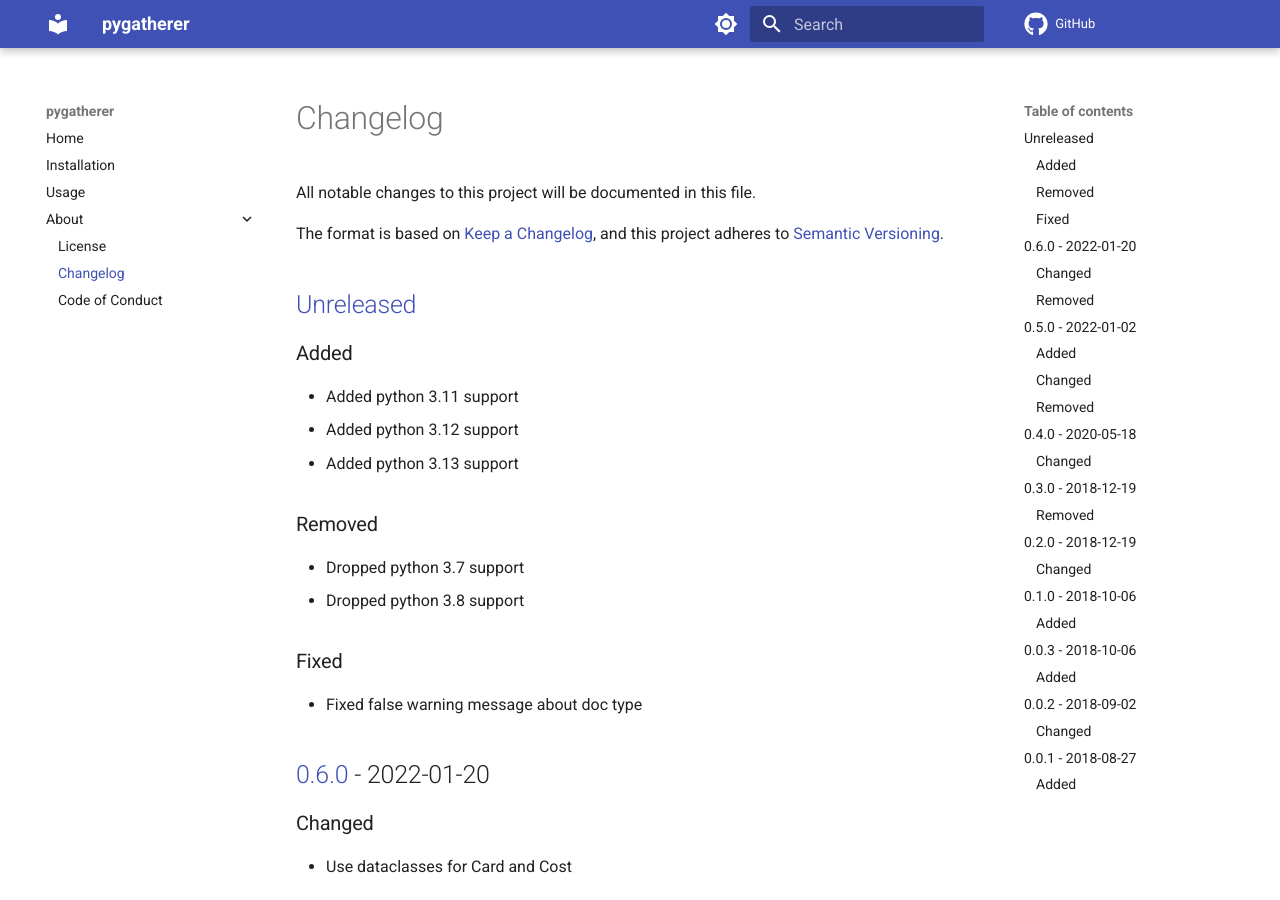
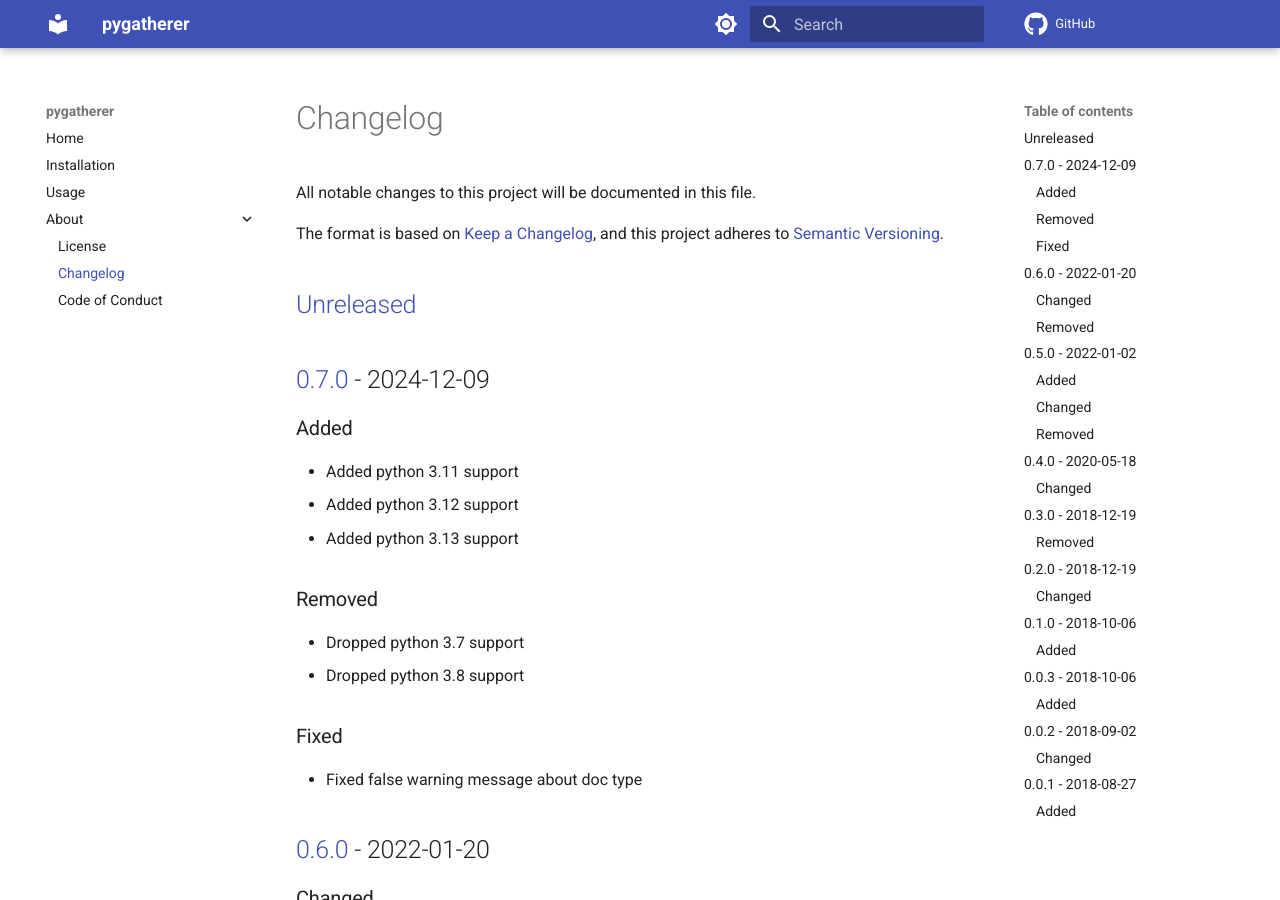
Before and after one commit to spapanik/pygatherer, an MkDocs documentation site: the page built from docs/CHANGELOG.md, in a window 1280 px wide and 900 px high. Built offline with MkDocs 1.6.1 and Material for MkDocs 9.7.7, drawn with Linux system fonts in a browser that asks for light colours; comment, search, counter and statistics services are not loaded.

Commit message:
🔖 Bump version

```diff
--- a/docs/CHANGELOG.md
+++ b/docs/CHANGELOG.md
@@ -5,6 +5,8 @@
 The format is based on [Keep a Changelog], and this project adheres to [Semantic Versioning].
 
 ## [Unreleased]
+
+## [0.7.0] - 2024-12-09
 
 ### Added
 
@@ -93,7 +95,8 @@
 
 [Keep a Changelog]: https://keepachangelog.com/en/1.0.0/
 [Semantic Versioning]: https://semver.org/spec/v2.0.0.html
-[Unreleased]: https://github.com/spapanik/pygatherer/compare/v0.6.0...master
+[Unreleased]: https://github.com/spapanik/pygatherer/compare/v0.7.0...master
+[0.7.0]: https://github.com/spapanik/pygatherer/compare/v0.6.0...v0.7.0
 [0.6.0]: https://github.com/spapanik/pygatherer/compare/v0.5.0...v0.6.0
 [0.5.0]: https://github.com/spapanik/pygatherer/compare/v0.4.0...v0.5.0
 [0.4.0]: https://github.com/spapanik/pygatherer/compare/v0.3.0...v0.4.0
--- a/pyproject.toml
+++ b/pyproject.toml
@@ -6,7 +6,7 @@
 
 [project]
 name = "pygatherer"
-version = "0.6.0"
+version = "0.7.0"
 
 authors = [
     { name = "Stephanos Kuma", email = "stephanos@kuma.ai" },
```
